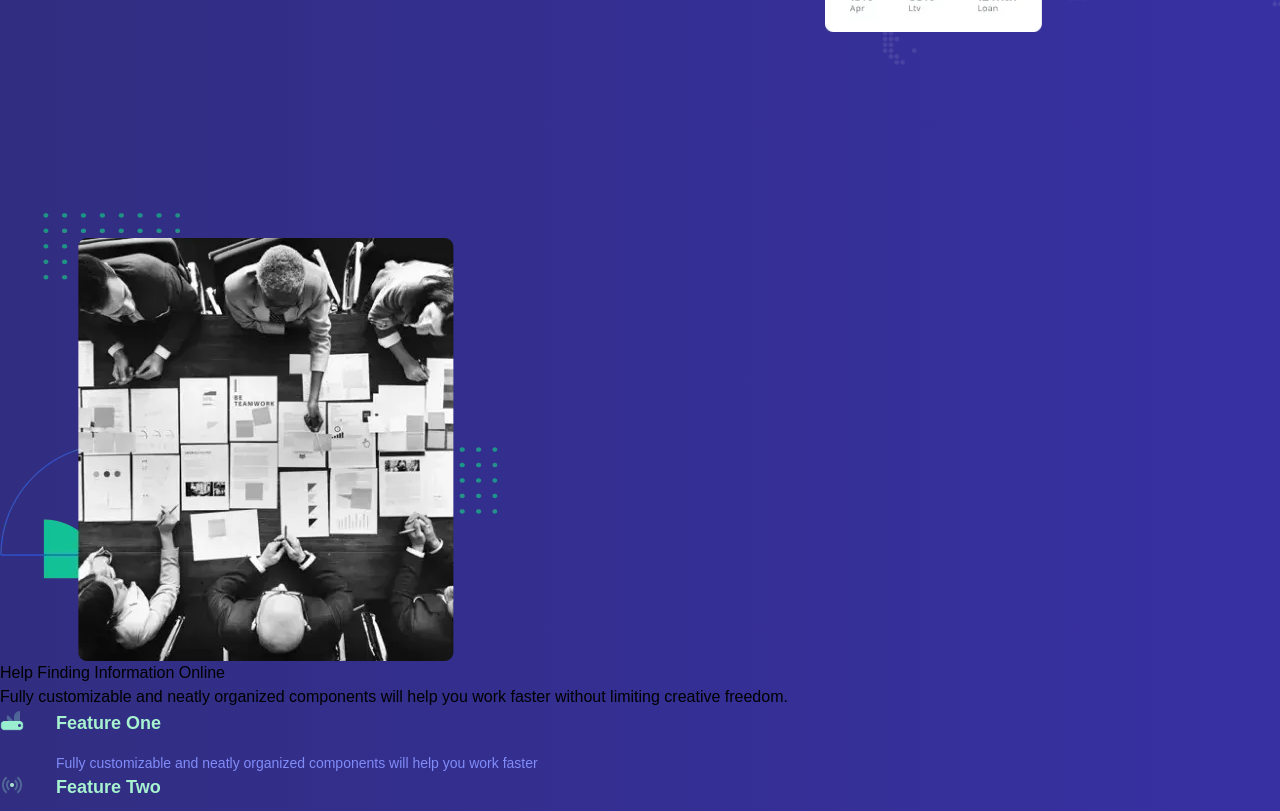
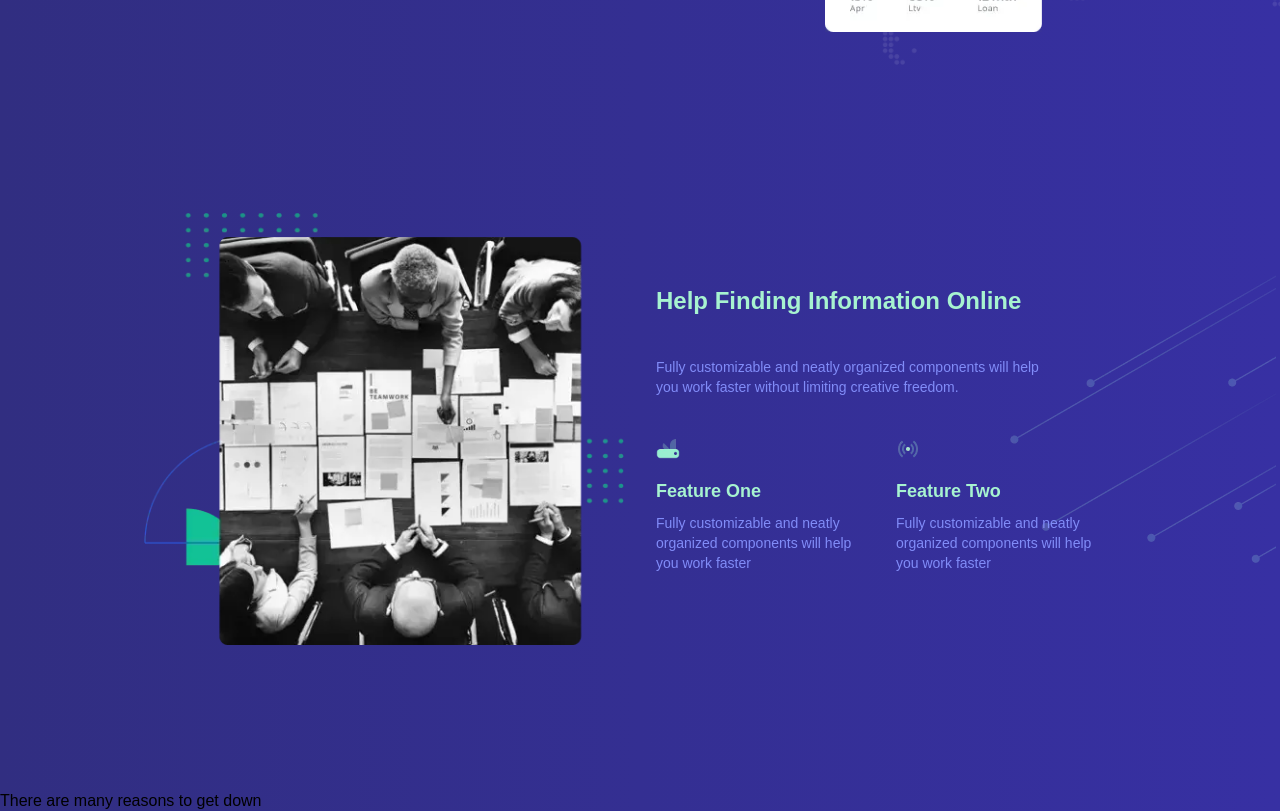
Before and after one commit to ladeirakelwin/landing-page-one, a Next.js app: page / in a window 1280 px wide. Shown: the part 3180-3991 px from the top of the page. Built offline with nearby package versions, Linux system fonts and the light colour scheme.

Commit message:
help styles

```diff
--- a/src/components/Card.tsx
+++ b/src/components/Card.tsx
@@ -5,10 +5,11 @@ type CardProps = {
   alt: string;
   title: string;
   subtitle: string;
+  type: number;
 };
 
 export default function Card(props: CardProps) {
-  return (
+  return props.type ? (
     <div className="flex gap-8">
       <img className="w-6 h-6 font-semibold" src={props.src} alt={props.alt} />
       <div className="flex flex-1 flex-col gap-4">
@@ -16,5 +17,13 @@ export default function Card(props: CardProps) {
         <p className="text-indigo-400 text-sm">{props.subtitle}</p>
       </div>
     </div>
+  ) : (
+    <div className="flex gap-4 flex-col w-5/6">
+      <img className="w-6 h-6" src={props.src} alt={props.alt} />
+      <div className="flex flex-1 flex-col gap-2">
+        <h4 className="text-green-200 text-lg font-semibold">{props.title}</h4>
+        <p className="text-indigo-400 text-sm">{props.subtitle}</p>
+      </div>
+    </div>
   );
 }
--- a/src/pages/index.tsx
+++ b/src/pages/index.tsx
@@ -157,9 +157,14 @@ export default function Home() {
             ))}
           </ul>
         </section>
-        <section className="flex flex-col justify-center items-center gap-8 px-36 pb-36" id="your-choice">
+        <section
+          className="flex flex-col justify-center items-center gap-8 px-36 pb-36"
+          id="your-choice"
+        >
           <div className="flex flex-col text-center gap-4">
-            <h2 className="text-green-200 text-5xl font-semibold">Your choice</h2>
+            <h2 className="text-green-200 text-5xl font-semibold">
+              Your choice
+            </h2>
             <p className="text-indigo-400">
               There are many reasons to get down and start to get depressed
               about your situation.
@@ -173,11 +178,15 @@ export default function Home() {
                 title={title}
                 subtitle={subtitle}
                 key={index}
+                type={1}
               ></Card>
             ))}
           </div>
         </section>
-        <section id="suggest" className="px-36 items-center justify-center flex pb-36">
+        <section
+          id="suggest"
+          className="px-36 items-center justify-center flex pb-36"
+        >
           <div className="flex flex-col gap-8 w-1/2">
             <h2 className="text-green-200 text-5xl font-semibold">
               Increase your business <YellowFont>traffic</YellowFont>
@@ -215,15 +224,25 @@ export default function Home() {
             ))}
           </div>
         </section>
-        <section id="call2action" className="flex flex-col gap-12 justify-center items-center mx-36 mb-80 z-10 relative">
+        <section
+          id="call2action"
+          className="flex flex-col gap-12 justify-center items-center mx-36 mb-80 z-10 relative"
+        >
           <h2 className="text-5xl font-bold text-green-200 text-center w-3/4 z-10 relative">
             Create your <YellowFont>next project</YellowFont> with startup
             framework
           </h2>
-          <Button type="primary" className="text-sm w-36 h-12 z-10 relative font-semibold">
+          <Button
+            type="primary"
+            className="text-sm w-36 h-12 z-10 relative font-semibold"
+          >
             Get Started
           </Button>
-          <img src="/image-background-two.webp" alt="background icon two" className="z-0 absolute top-16"/>
+          <img
+            src="/image-background-two.webp"
+            alt="background icon two"
+            className="z-0 absolute top-16"
+          />
         </section>
         <section id="omah-mukti" className="flex w-full px-36 mt-20 mb-28">
           <div className="flex flex-col gap-8 w-2/5 ">
@@ -240,22 +259,32 @@ export default function Home() {
             </Button>
           </div>
           <div className="relative z-10 w-3/5 flex justify-end">
-            <img src="/omah-mukti.webp" alt="example image" className="relative z-10 h-5/6" />
-            <img src="/world-map.webp" alt="world map image"  className="z-0 absolute bottom-9 right-0 left-36 w-full h-full"/>
+            <img
+              src="/omah-mukti.webp"
+              alt="example image"
+              className="relative z-10 h-5/6"
+            />
+            <img
+              src="/world-map.webp"
+              alt="world map image"
+              className="z-0 absolute bottom-9 right-0 left-36 w-full h-full"
+            />
           </div>
         </section>
-        <section>
-          <div>
+        <section id="help" className="flex px-36 gap-8 mb-36">
+          <div className="w-1/2">
             <img src="/example-image-three.webp" alt="example image" />
           </div>
-          <div>
-            <h2>Help Finding Information Online</h2>
-            <p>
+          <div className="w-1/2 flex justify-center flex-col gap-10 text-left">
+            <h2 className="text-green-200 text-2xl font-semibold">
+              Help Finding Information Online
+            </h2>
+            <p className="text-sm text-indigo-400 w-4/5">
               Fully customizable and neatly organized components will help you
               work faster without limiting creative freedom.
             </p>
-            <div>
-              <div>
+            <div className="z-10 relative">
+              <div className="grid grid-cols-2 relative z-10">
                 {helpInfo.map(([src, alt, title, subtitle], index) => (
                   <Card
                     src={src}
@@ -263,11 +292,16 @@ export default function Home() {
                     title={title}
                     subtitle={subtitle}
                     key={index}
+                    type={0}
                   ></Card>
                 ))}
               </div>
-              <img src="/image-background-final.webp" alt="image background" />
             </div>
+            <img
+              src="/image-background-final.webp"
+              alt="image background"
+              className="z-0 absolute right-1"
+            />
           </div>
         </section>
 
```
